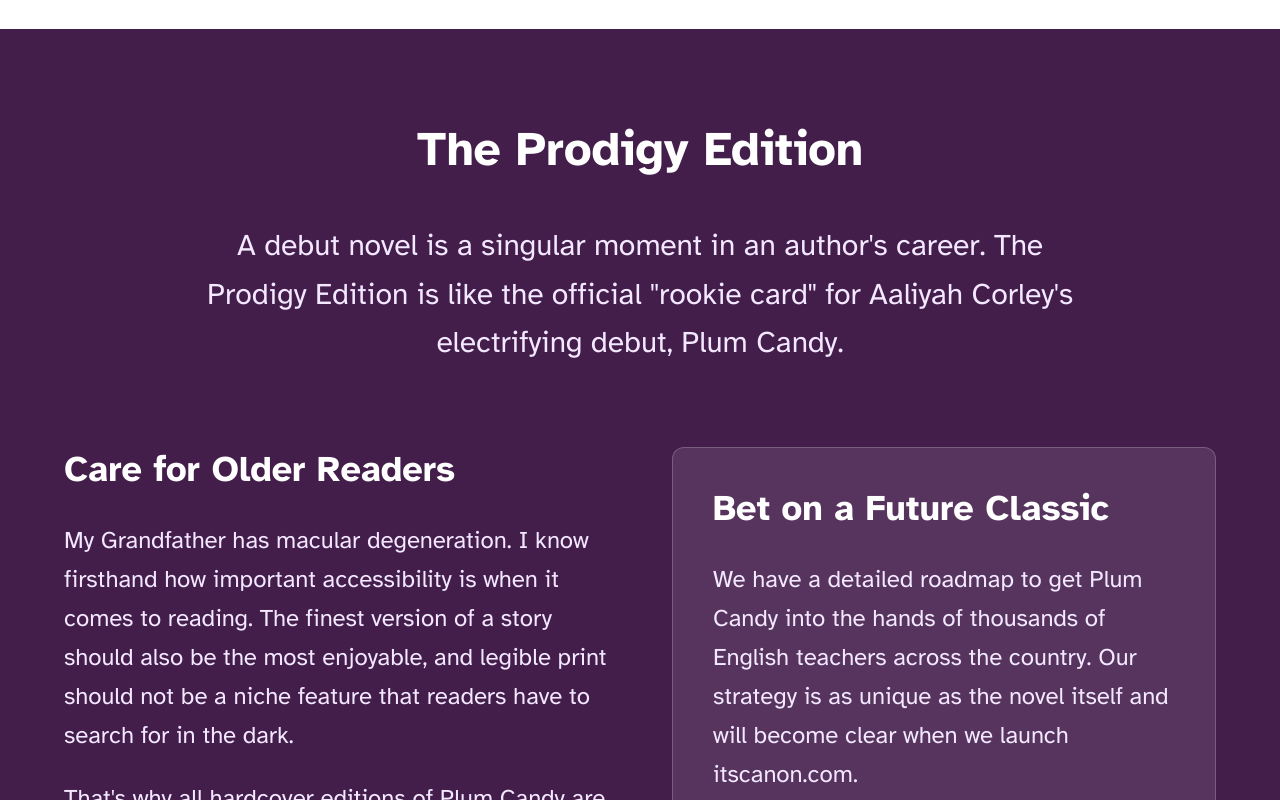
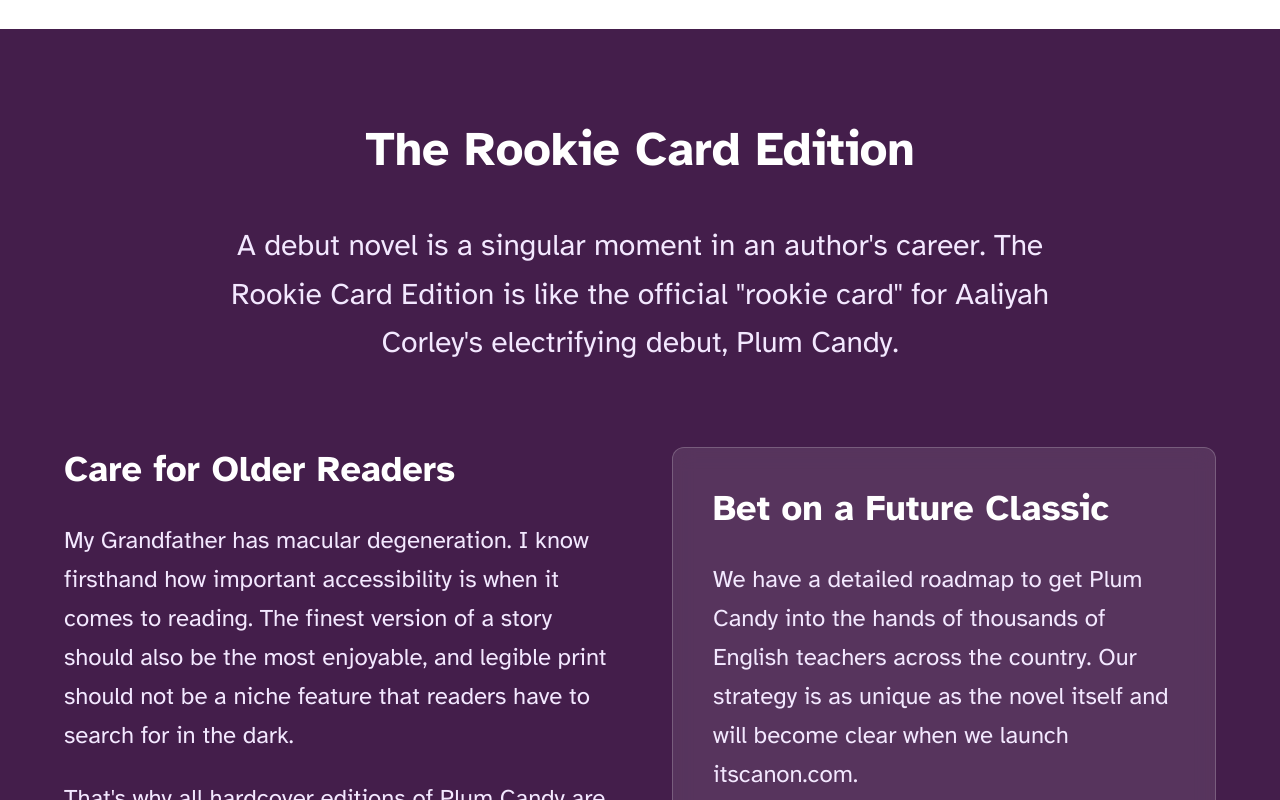
Before and after one commit to Skipity/v0-plum-candy-website, a SvelteKit app: page / in a window 1280 px wide. Shown: the part 3340-4140 px from the top of the page. Built offline with nearby package versions, Linux system fonts and the light colour scheme; no server answers.

Commit message:
Update +page.svelte

```diff
--- a/src/routes/+page.svelte
+++ b/src/routes/+page.svelte
@@ -92,7 +92,7 @@
 
 <svelte:head>
   <title>Aaliyah Corley - Plum Candy Presale</title>
-  <meta name="description" content="Reserve your copy of Plum Candy, the debut mystery novel by Aaliyah Corley. Choose from Trade Paperback, Premium Hardcover, or Signed Collector's Edition." />
+  <meta name="description" content="Reserve your copy of Plum Candy, the debut mystery novel by Aaliyah Corley." />
 </svelte:head>
 
 <!-- Hero Section with Purple Gradient -->
@@ -321,10 +321,10 @@
   <div class="max-w-6xl mx-auto">
     <div class="text-center mb-20 scroll-reveal">
       <h2 class="text-4xl sm:text-5xl font-bold text-white mb-12">
-        The Prodigy Edition
+        The Rookie Card Edition
       </h2>
       <p class="text-2xl lg:text-3xl text-purple-100 max-w-4xl mx-auto leading-relaxed">
-        A debut novel is a singular moment in an author's career. The Prodigy Edition is like the official "rookie card" for Aaliyah Corley's electrifying debut, Plum Candy.
+        A debut novel is a singular moment in an author's career. The Rookie Card Edition is like the official "rookie card" for Aaliyah Corley's electrifying debut, Plum Candy.
       </p>
     </div>
 
@@ -352,7 +352,7 @@
             We have a detailed roadmap to get Plum Candy into the hands of thousands of English teachers across the country. Our strategy is as unique as the novel itself and will become clear when we launch itscanon.com.
           </p>
           <p class="text-xl lg:text-2xl leading-relaxed">
-            This book was written to be a modern classic. By acquiring a Prodigy Edition, you're claiming ownership of a cultural artifact, one of the only <span class="text-yellow-300 font-bold">definitive "Aaliyah Corley Rookie Cards"</span> that will ever exist.
+            This book was written to be a modern classic. By acquiring a Rookie Card Edition, you'll be claiming ownership of a cultural artifact, one of the only <span class="text-yellow-300 font-bold">definitive "Aaliyah Corley Rookie Cards"</span> that will ever exist.
           </p>
         </div>
       </div>
```
